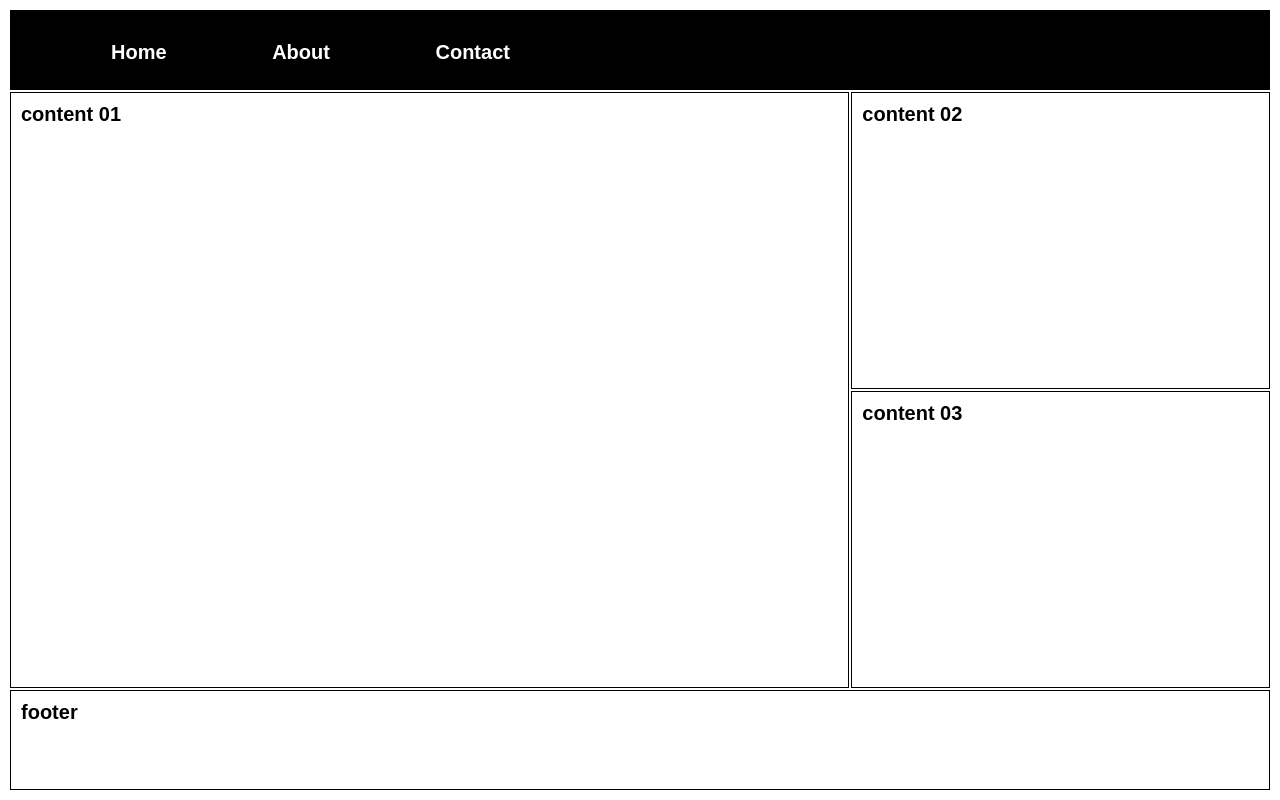
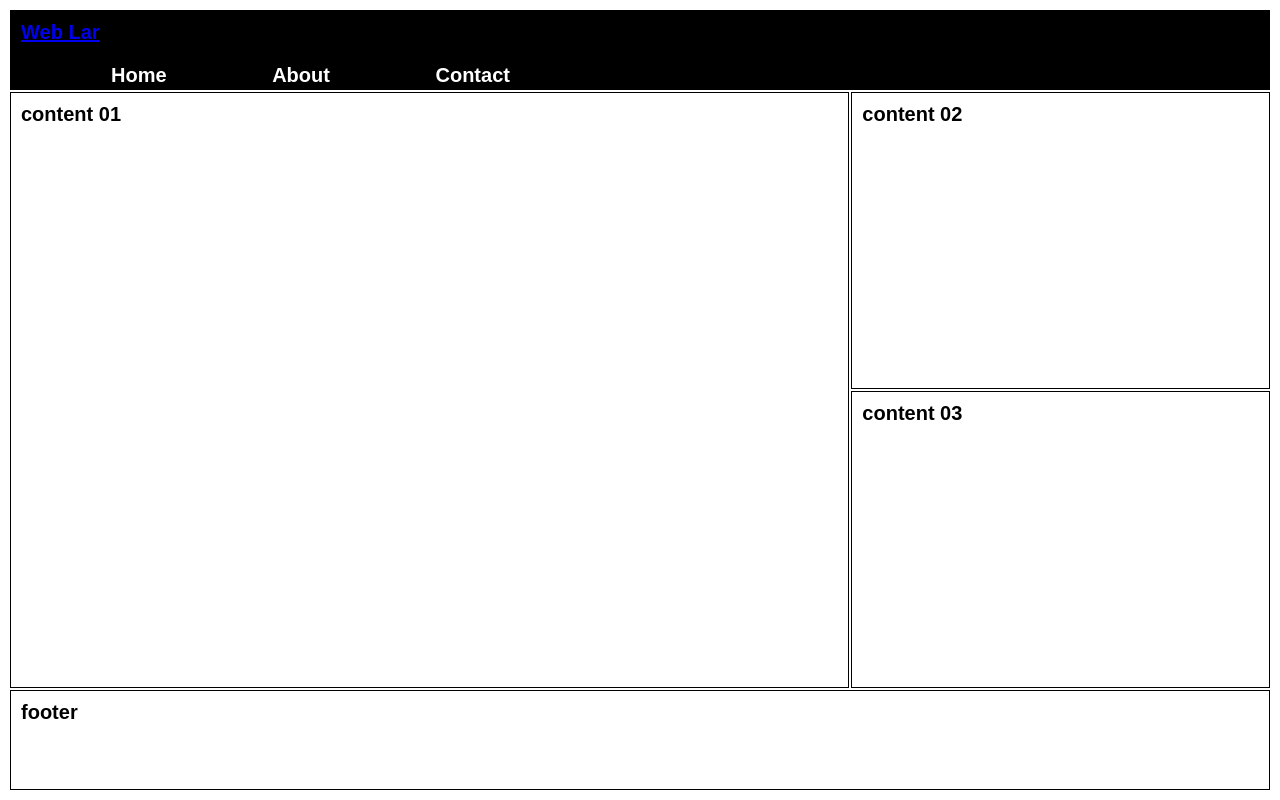
Before and after one commit to lucasgit92/Website-2-, a plain HTML site: page index.html in a window 1280 px wide. Drawn offline with Linux system fonts and the light colour scheme.

Commit message:
create the anchor tag with a class menu for the logo

```diff
--- a/index.html
+++ b/index.html
@@ -11,6 +11,7 @@
 <body>
     <div class="container">
         <div class="nav-header">
+            <a href="#" class="menu">Web Lar</a>
 
             <ul>
                 <li><a href="#" class="nav-link">Home</a></li>
--- a/style.css
+++ b/style.css
@@ -36,8 +36,6 @@ body {
  }
  .nav-header li {
 
-
-
    display: inline;
    list-style: none;
    height: 60px;
```
